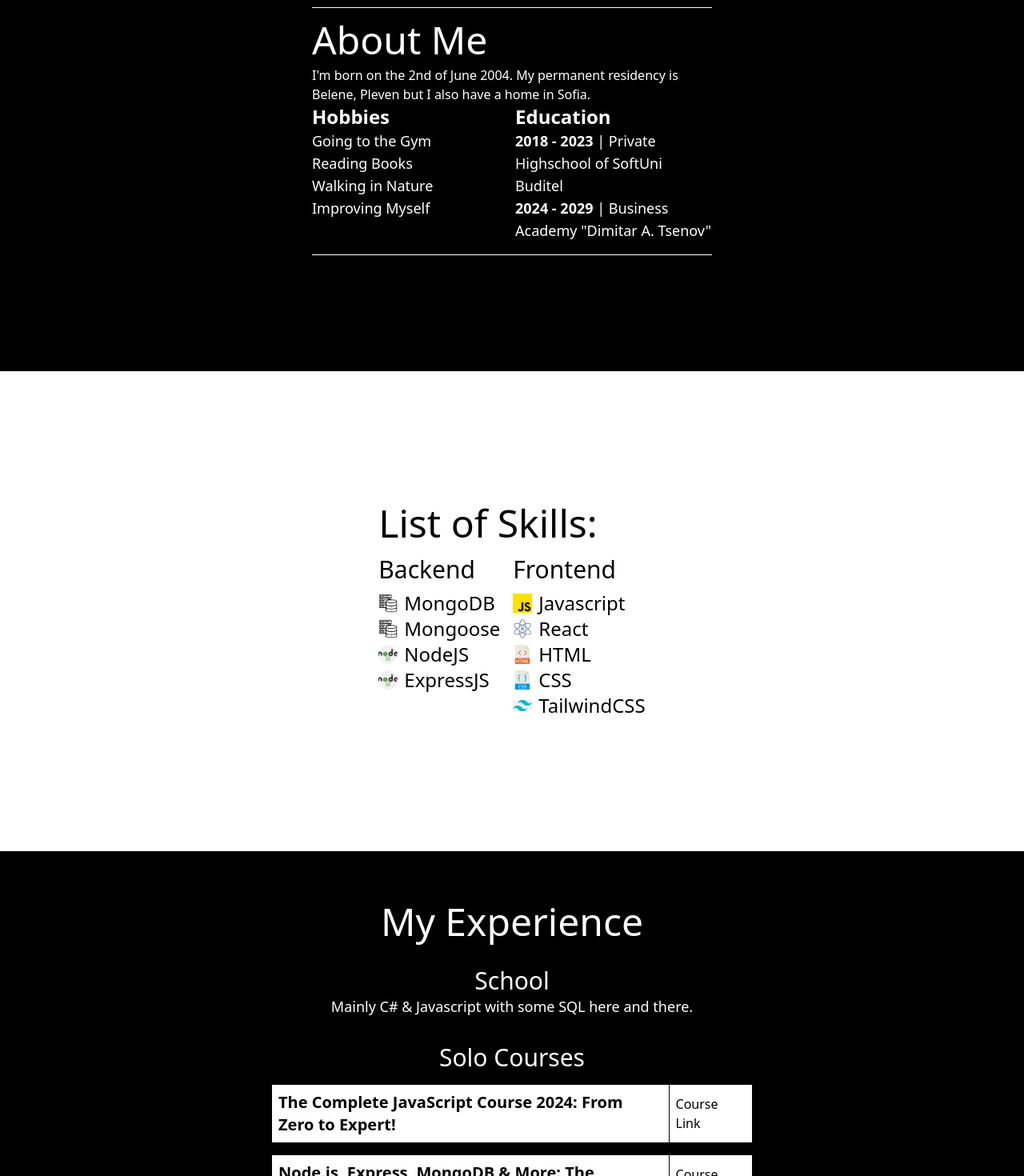
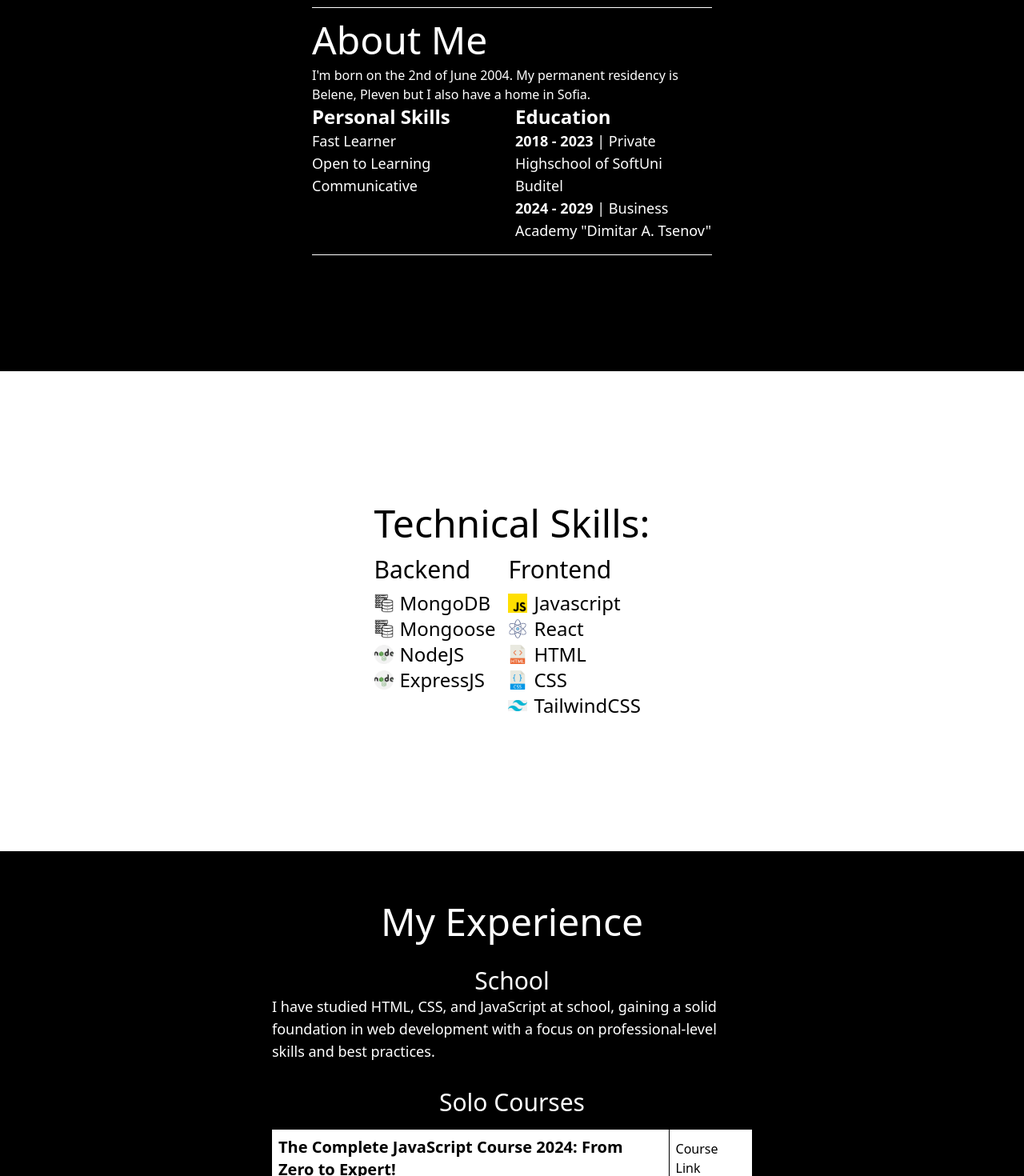
Before and after one commit to sunsesvasko/Portfolio, a React (Vite) app in the folder frontend/: page / in a window 1280 px wide. Shown: the part 1000-2470 px from the top of the page at 80% size. Built offline with nearby package versions, Linux system fonts and the light colour scheme; no server answers.

Commit message:
recent changes

```diff
--- a/frontend/src/components/About.jsx
+++ b/frontend/src/components/About.jsx
@@ -13,11 +13,11 @@ function About() {
           </p>
           <div className="flex justify-around gap-1 sm:gap-2">
             <ul className="w-[50%] ">
-              <h3 className="text-2xl font-semibold">Hobbies</h3>
-              <li className="text-lg">Going to the Gym</li>
-              <li className="text-lg">Reading Books</li>
-              <li className="text-lg">Walking in Nature</li>
-              <li className="text-lg">Improving Myself</li>
+              <h3 className="text-2xl font-semibold">Personal Skills</h3>
+              <li className="text-lg">Fast Learner</li>
+              <li className="text-lg">Open to Learning</li>
+              <li className="text-lg">Communicative</li>
+              <li className="text-lg"></li>
             </ul>
             <ul className="w-[50%]">
               <h3 className="text-2xl font-semibold">Education</h3>
--- a/frontend/src/components/Footer.jsx
+++ b/frontend/src/components/Footer.jsx
@@ -9,7 +9,8 @@ function Footer() {
 
         <div className="flex flex-col gap-2">
           <p className="w-[375px]  sm:text-left md:w-[500px]">
-            Feel free to reach out to me and I'll respond ASAP!
+            If you're interested in learning more or would like a more detailed
+            walkthrough of my work, please feel free to contact me.
           </p>
 
           <ul className="flex gap-2 sm:justify-start">
--- a/frontend/src/components/Projects.jsx
+++ b/frontend/src/components/Projects.jsx
@@ -22,8 +22,10 @@ function Projects() {
       <h1 className="text-5xl">My Experience</h1>
       <ul>
         <h3 className="text-3xl text-center">School</h3>
-        <p className="text-lg">
-          Mainly C# & Javascript with some SQL here and there.
+        <p className="text-lg w-[400px] md:w-[500px] lg:w-[600px]">
+          I have studied HTML, CSS, and JavaScript at school, gaining a solid
+          foundation in web development with a focus on professional-level
+          skills and best practices.
         </p>
       </ul>
 
--- a/frontend/src/components/Skills.jsx
+++ b/frontend/src/components/Skills.jsx
@@ -4,7 +4,7 @@ function Skills() {
   return (
     <section id="skills" className="h-[600px] flex items-center justify-center">
       <ul className="flex flex-col gap-4">
-        <h1 className="text-5xl">List of Skills:</h1>
+        <h1 className="text-5xl">Technical Skills:</h1>
         <div className="flex gap-4">
           <ul className="flex flex-col gap-2">
             <h3 className="text-3xl">Backend</h3>
```
